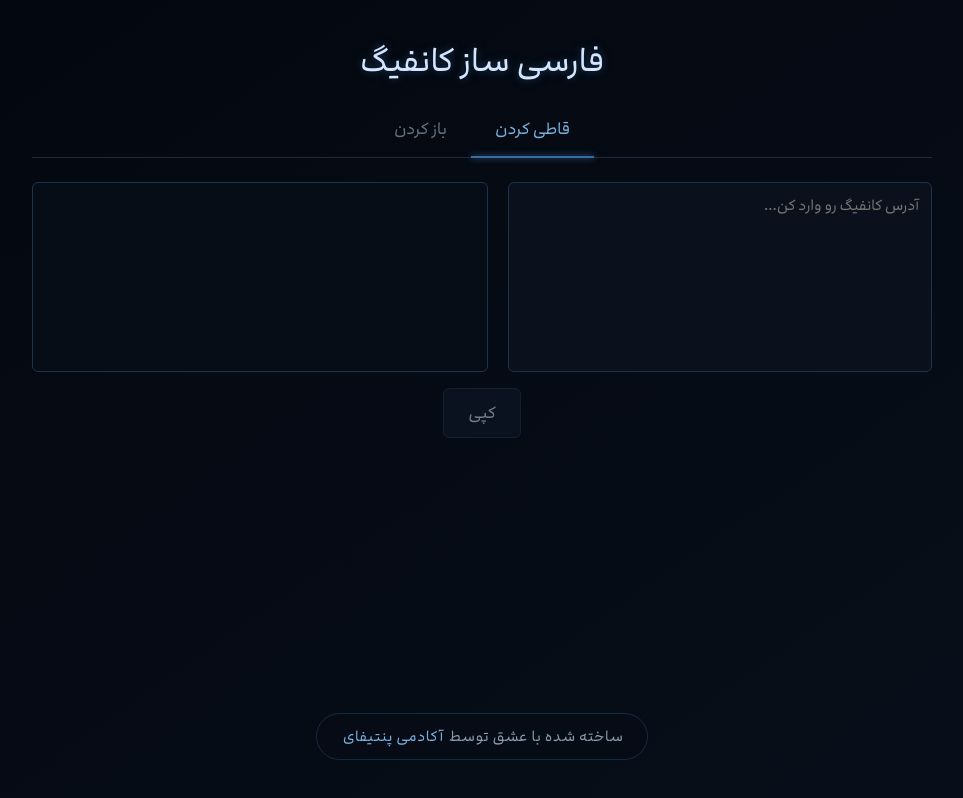
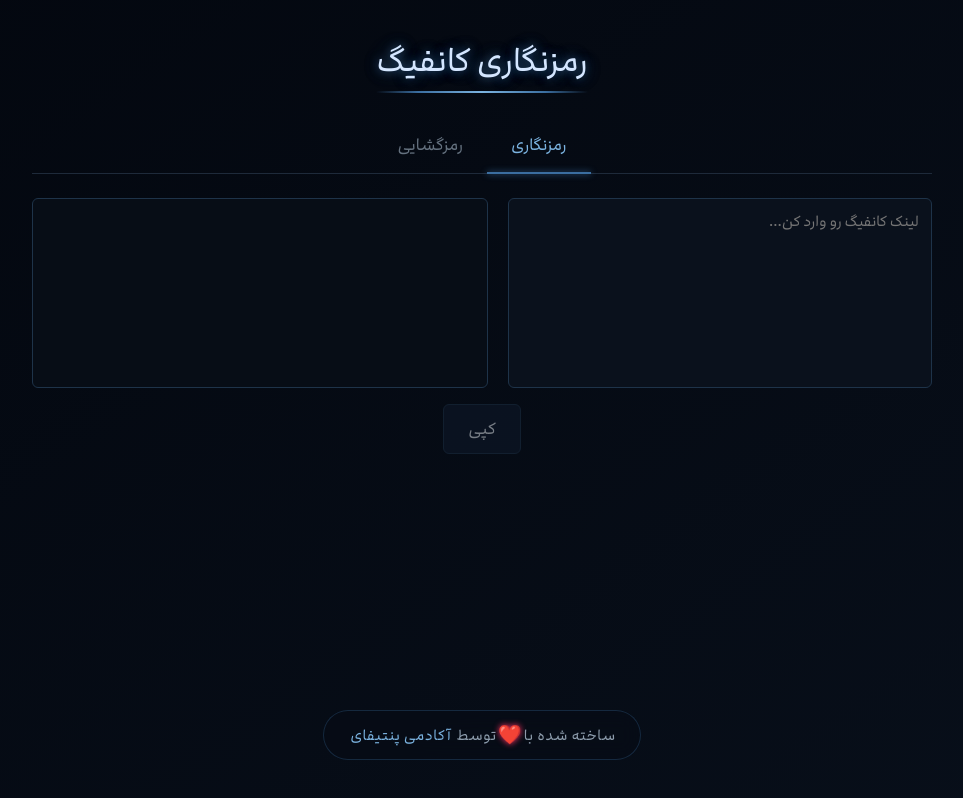
Before and after one commit to iits623/configuration-encryption, a plain HTML site: page index.html in a window 1280 px wide. Shown: the whole page, without its empty margins (158-1121 px from the left). Drawn offline with Linux system fonts and the light colour scheme.

Commit message:
some change in title and footer

```diff
--- a/index.html
+++ b/index.html
@@ -13,18 +13,18 @@
   <body>
     <div class="container">
       <header>
-        <h1>فارسی ساز کانفیگ</h1>
+        <h1>رمزنگاری کانفیگ</h1>
       </header>
       <div class="tabs">
-        <button class="tab-button active" data-tab="encode">قاطی کردن</button>
-        <button class="tab-button" data-tab="decode">باز کردن</button>
+        <button class="tab-button active" data-tab="encode">رمزنگاری</button>
+        <button class="tab-button" data-tab="decode">رمزگشایی</button>
       </div>
       <div class="content">
         <div id="encode" class="box-tab-content active">
           <div class="tab-content">
             <textarea
               id="encode-input"
-              placeholder="آدرس کانفیگ رو وارد کن..."
+              placeholder="لینک کانفیگ رو وارد کن..."
             ></textarea>
             <div class="result-box">
               <pre id="encode-output"></pre>
@@ -36,7 +36,7 @@
           <div class="tab-content">
             <textarea
               id="decode-input"
-              placeholder="آدرس قاطی شده رو وارد کن..."
+              placeholder="کانفیگ رمزنگاری شده رو وارد کن..."
             ></textarea>
             <div class="result-box">
               <pre id="decode-output"></pre>
@@ -50,7 +50,7 @@
     <footer class="footer">
       <div class="footer-content">
         <p class="footer-text">
-           ساخته شده با عشق توسط
+           ساخته شده با     <span class="heart">❤️</span> توسط
           <a href="https://pentify.ir/" target="_blank" rel="noopener noreferrer" class="footer-link">
             آکادمی پنتیفای
           </a>
--- a/style.css
+++ b/style.css
@@ -42,11 +42,40 @@ body {
   text-align: center;
 }
 
+header {
+  position: relative;
+  margin-bottom: 1rem;
+  text-align: center;
+}
+
 header h1 {
   font-size: 2rem;
-  margin-bottom: 0rem;
+  margin-bottom: 0;
   color: #d4e6ff;
-  text-shadow: 0 0 8px rgba(59, 110, 160, 0.5);
+  display: inline-block;
+  text-shadow:
+    0 0 8px rgba(59, 110, 160, 0.6),
+    0 0 15px rgba(59, 110, 160, 0.4),
+    0 0 25px rgba(59, 110, 160, 0.2);
+  position: relative;
+}
+
+header h1::after {
+  content: "";
+  position: absolute;
+  bottom: -8px;
+  left: 0;
+  width: 100%;
+  height: 2px;
+  background: linear-gradient(
+    90deg,
+    transparent 0%,
+    #3b6ea0 20%,
+    #7bb3e0 50%,
+    #3b6ea0 80%,
+    transparent 100%
+  );
+  border-radius: 2px;
 }
 
 .tabs {
@@ -186,7 +215,6 @@ button:disabled {
   cursor: not-allowed;
 }
 
-
 textarea::-webkit-scrollbar {
   width: 8px;
   height: 8px;
@@ -255,18 +283,6 @@ textarea::-webkit-scrollbar-thumb:hover {
   scrollbar-color: #1e3349 #070d16;
 }
 
-@media (max-width: 550px) {
-  .tab-content {
-    flex-direction: column;
-  }
-  .result-box {
-    width: 92%;
-  }
-  textarea {
-    width: 100%;
-  }
-}
-
 .footer {
   margin-top: auto;
   padding: 1.5rem 1rem;
@@ -323,7 +339,7 @@ textarea::-webkit-scrollbar-thumb:hover {
 }
 
 .footer-link::after {
-  content: '';
+  content: "";
   position: absolute;
   bottom: -2px;
   left: 0;
@@ -361,7 +377,8 @@ textarea::-webkit-scrollbar-thumb:hover {
 }
 
 @keyframes heartbeat {
-  0%, 100% {
+  0%,
+  100% {
     transform: scale(1);
   }
   50% {
@@ -381,19 +398,32 @@ textarea::-webkit-scrollbar-thumb:hover {
 }
 
 @media (max-width: 550px) {
+  .tab-content {
+    flex-direction: column;
+  }
+  .result-box {
+    width: 92%;
+  }
+  textarea {
+    width: 100%;
+  }
+  header h1 {
+    font-size: 1.5rem;
+  }
+  header h1::after {
+    bottom: -6px;
+    height: 1.5px;
+  }
   .footer {
     margin-top: auto;
     padding: 1rem;
   }
-
   .footer-content {
     padding: 0.6rem 1.2rem;
   }
-
   .footer-text {
     font-size: 0.75rem;
   }
-
   .heart {
     font-size: 0.85rem;
   }
```
